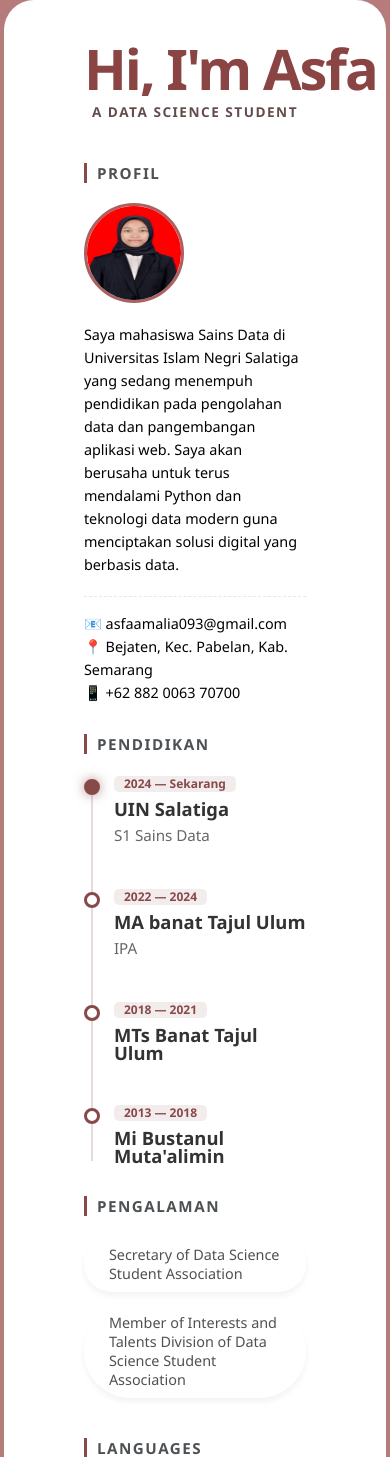
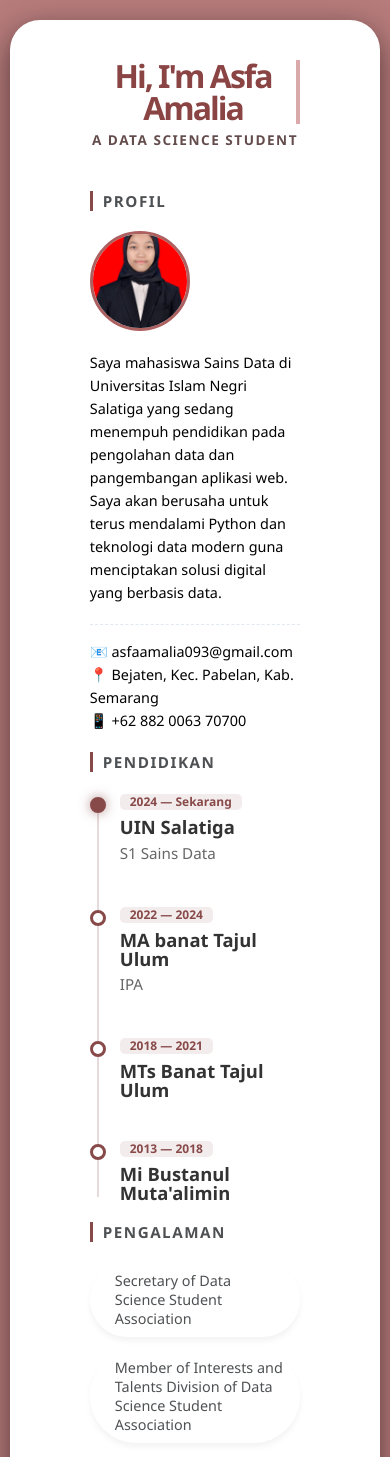
Before and after one commit to Asfaa13/UTSASFAAMALIA, a Django app: page / in a window 390 px wide; the page is wider, and only the part inside the window is pictured. Shown: the top 1457 px of that part. Run offline with Django 5.2, Linux system fonts and the light colour scheme.

Commit message:
folder uts

```diff
--- a/utsasfa/static/css/style.css
+++ b/utsasfa/static/css/style.css
@@ -12,17 +12,18 @@
     display: flex;
     justify-content: center;
     align-items: center;
-    overflow: hidden;
+    overflow: auto;
+    padding: 20px o;
 }
 
 .screen-container {
-    width: 98%;
+    width: 95%;
     max-width: 1600px;
-    margin: auto;
+    margin: 20px auto;
     background: #ffffff;
     padding: 40px 80px;
     border-radius: 30px;
-    box-shadow: 0 10px 30p rgb(85, 56, 56) (49, 130, 206, 0.15);
+    box-shadow: 0 10px 30px rgb(85, 56, 56);
 }
 
 header {
@@ -42,7 +43,7 @@
     white-space: nowrap;
     overflow: hidden;
     border-right: 4px solid rgb(218, 170, 170);
-    width: 0; /* Mulai dari lebar 0 */
+    width: 0;
     line-height: 1;
 
     animation:
@@ -87,7 +88,7 @@
     width: 100px;
     height: 100px;
     border-radius: 50%;
-    object-fit: center;
+    object-fit: cover;
     object-position: center;
     margin-bottom: 15px;
     border: 3px solid rgb(173, 96, 96);
@@ -268,7 +269,17 @@
 
 /* Mobile Responsive */
 @media (max-width: 850px) {
+    body {
+        align-items: flex-start;
+    }
+
     .grid-layout {
         grid-template-columns: 1fr;
+        gap: 20px;
+    }
+
+    .main-name {
+        font-size: 2rem;
+        white-space: normal;
     }
 }
```
Also changed, not shown: utsasfa/db.sqlite3.
